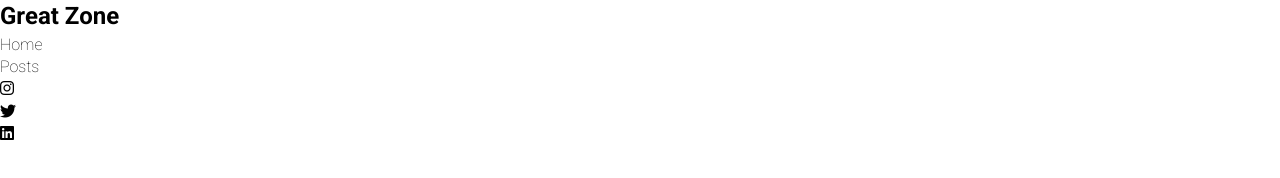
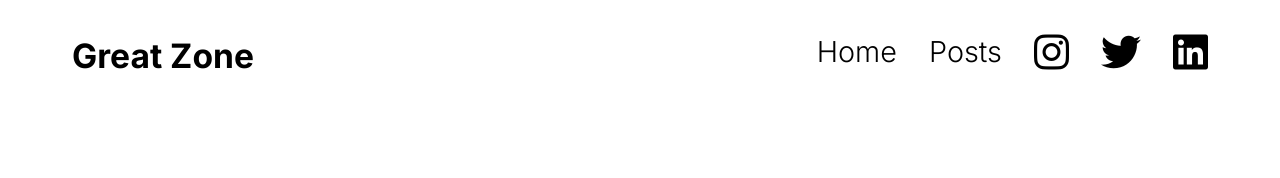
Before and after one commit to aswathymg/project-9, a plain HTML site: page index.html in a window 1280 px wide. Drawn offline with Linux system fonts and the light colour scheme.

Commit message:
added header

```diff
--- a/style.css
+++ b/style.css
@@ -6,12 +6,51 @@
     box-sizing: border-box;
 }
 
-html,
+html {
+    font-family: 'Inter', sans-serif;
+    font-weight: 300;
+    line-height: 1.4;
+    scroll-behavior: smooth;
+}
+
 body {
-    line-height: 1.4;
-    font-weight: 300;
-    font-family: 'Inter', sans-serif;
-    font-family: 'Roboto', sans-serif;
-    scroll-behavior: smooth;
+    font-size: 1.4rem;
+}
+
+header {
+    position: sticky;
+    top: 0;
+    background: #fff;
+}
+
+nav {
+    display: flex;
+    justify-content: space-between;
+    margin: 0 auto;
+    padding: 2rem;
+    max-width: 1200px;
+}
+
+ul {
+    list-style: none;
 
 }
+
+nav ul {
+    display: flex;
+    gap: 2rem;
+}
+
+nav ul li {
+    font-size: 1.8rem;
+
+}
+
+nav ul li:hover {
+    border-bottom: rgb(255, 251, 0) 1px solid;
+
+}
+
+nav i {
+    font-size: 2.5rem;
+}
```
Also changed, not shown: post.html (added, +28 -0 lines), images/image 1.jpg (added), images/image 2.jpg (added), images/image 4.jpg (added), images/image 5.jpg (added), images/image 7.jpg (added), images/unsplash_TkrRvwxjb_8.jpg (added).
